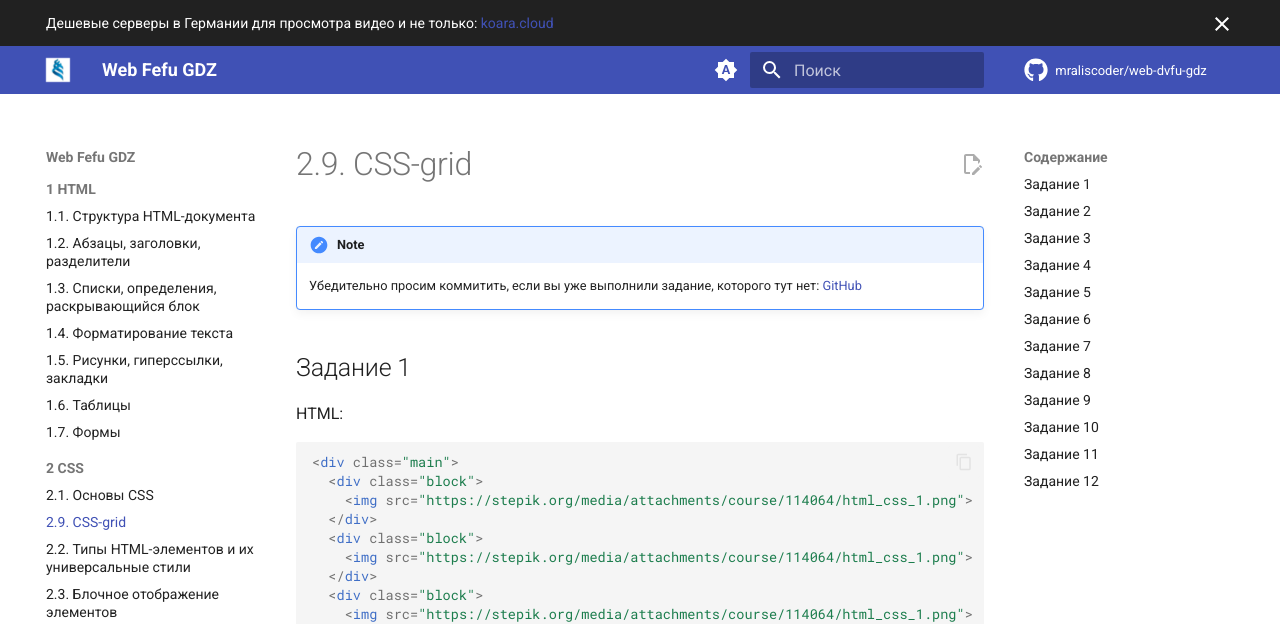
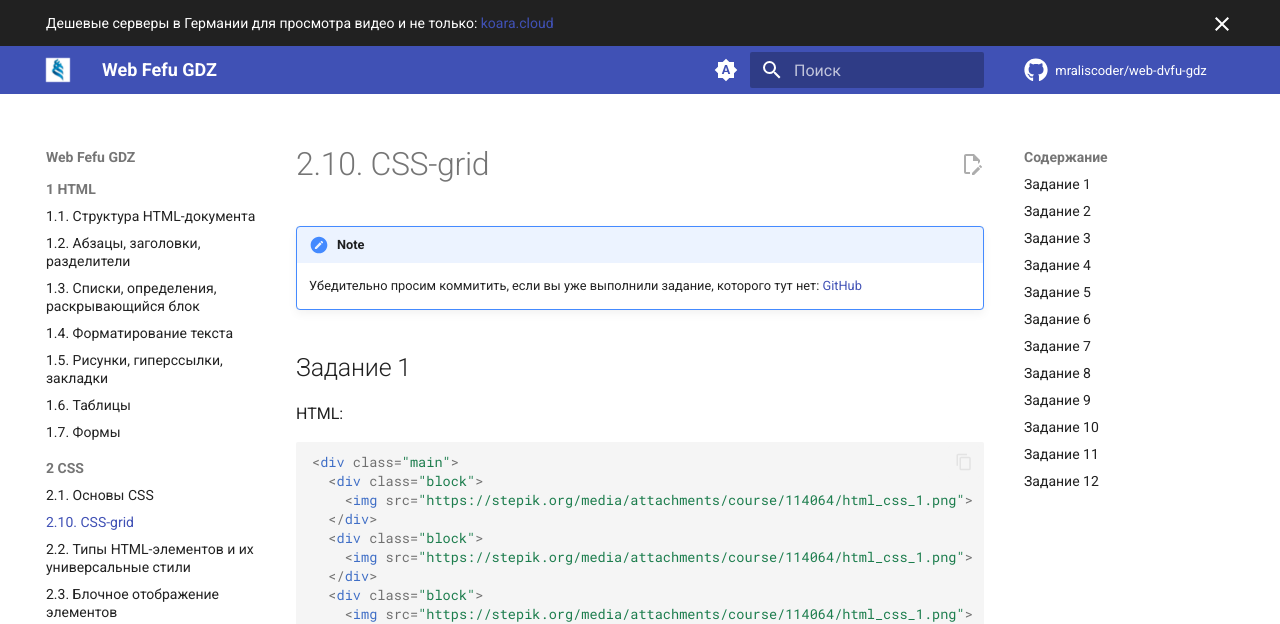
Before and after one commit to mraliscoder/web-dvfu-gdz, an MkDocs documentation site: the page built from docs/2_CSS/2.10.md, in a window 1280 px wide and 900 px high. Shown: the top 624 px of the window. Built offline with MkDocs 1.6.1 and Material for MkDocs 9.7.7, drawn with Linux system fonts in a browser that asks for light colours; comment, search, counter and statistics services are not loaded.

Commit message:
fix typo

```diff
--- a/docs/2_CSS/2.10.md
+++ b/docs/2_CSS/2.10.md
@@ -1,4 +1,4 @@
-# 2.9. CSS-grid
+# 2.10. CSS-grid
 
 !!! note
     Убедительно просим коммитить, если вы уже выполнили задание, которого тут нет: [GitHub](https://github.com/mraliscoder/web-dvfu-gdz)
```
